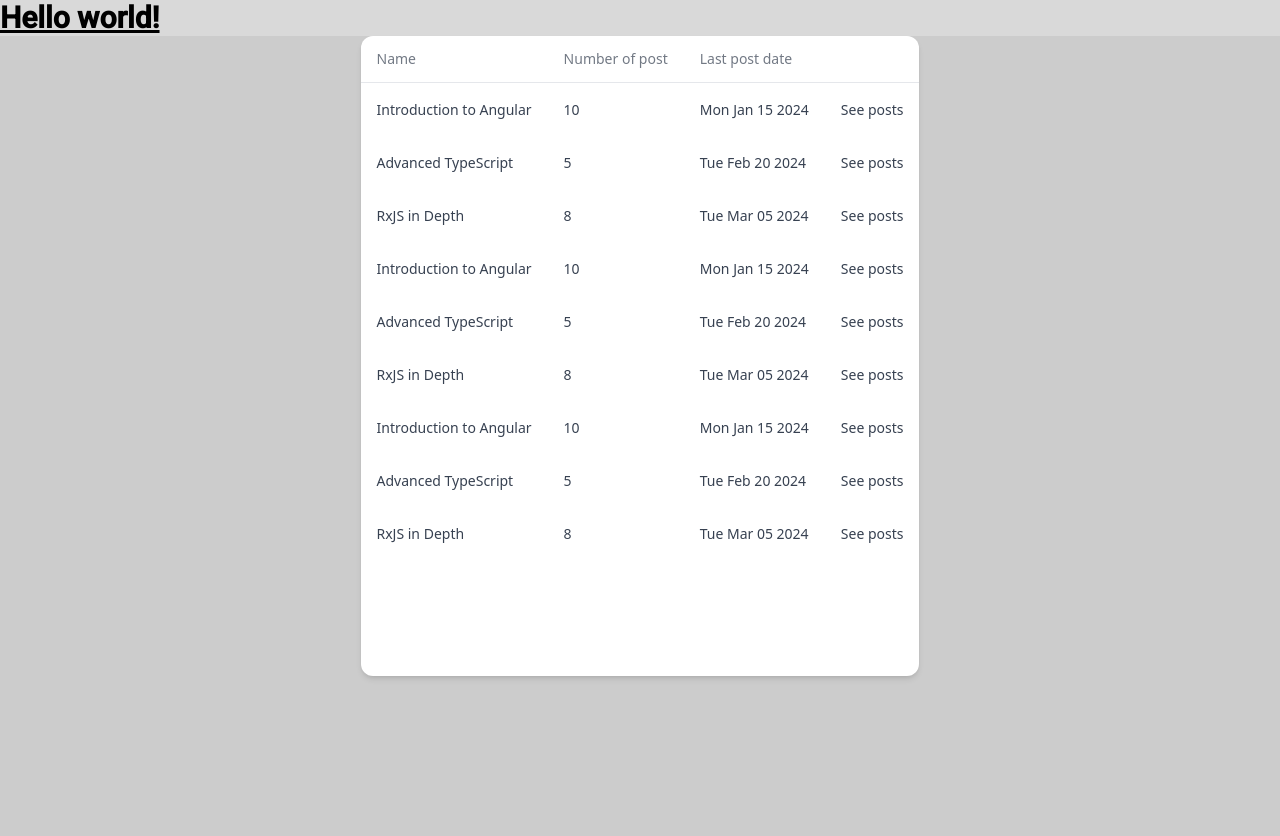
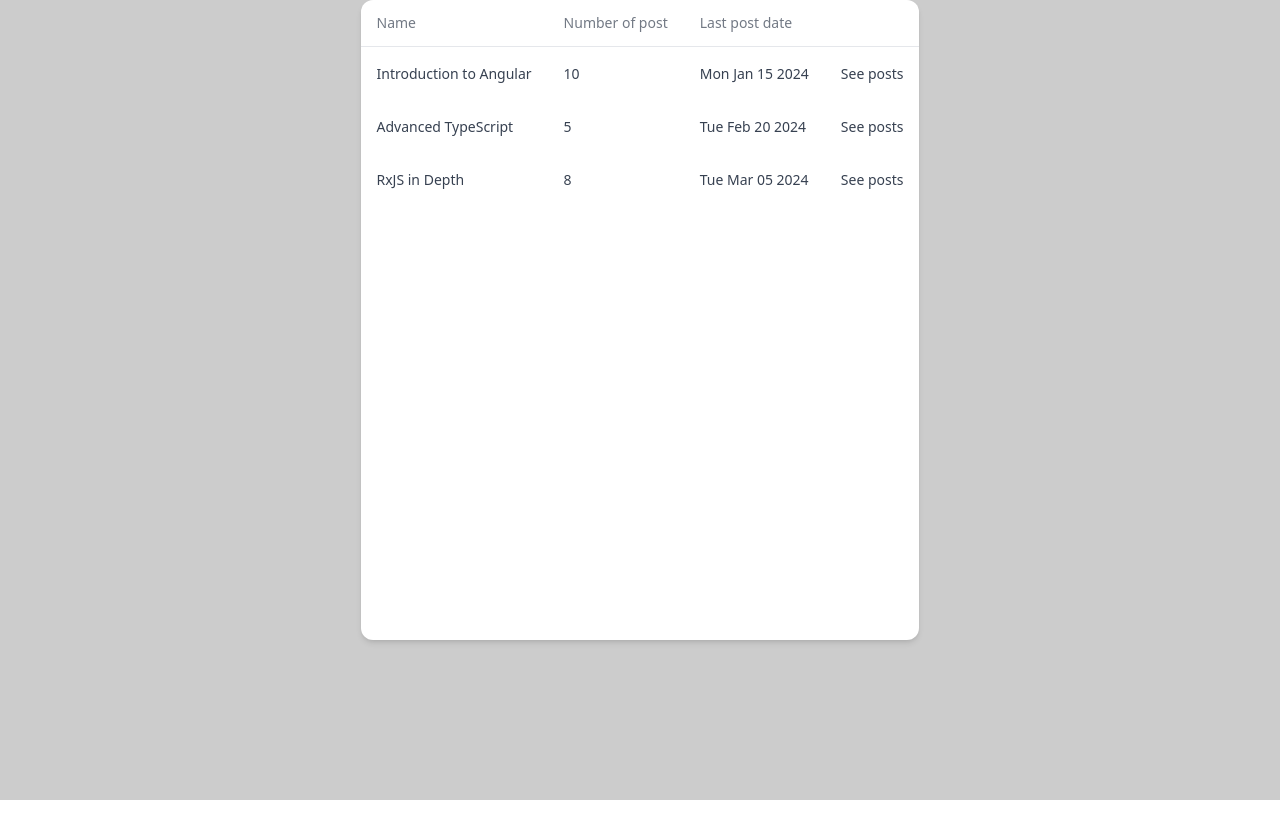
Before and after one commit to hugoponthieu/dorum-front, an Angular app: page /home in a window 1280 px wide. After the commit the page ends 800 px from the top, so only its background shows below. Built offline with nearby package versions, Linux system fonts and the light colour scheme.

Commit message:
init message and topic page

```diff
--- a/src/app/app.component.html
+++ b/src/app/app.component.html
@@ -1,10 +1 @@
-
-<main class="main">
-  <div class="content">
-    <h1 class="text-3xl font-bold underline bg-black/15">
-      Hello world!
-    </h1>
-  </div >
-</main>
-
 <router-outlet />
--- a/src/app/app.routes.ts
+++ b/src/app/app.routes.ts
@@ -1,7 +1,8 @@
 import { Routes } from '@angular/router';
 import { HomeScreenComponent } from './home-screen/home-screen.component';
+import { TopicScreenComponent } from './topic-screen/topic-screen.component';
 
 export const routes: Routes = [
     { path: 'home', component: HomeScreenComponent },
-    { path: 'pouette', component: HomeScreenComponent }
+    { path: 'topic/:id', component: TopicScreenComponent }
 ];
--- /dev/null
+++ b/src/app/models/topic.ts
@@ -0,0 +1,6 @@
+export interface Topic {
+    id: number;
+    name: string;
+    numberOfPosts: number;
+    lastPostDate: string;
+  }
--- a/src/app/post-table/post-table.component.html
+++ b/src/app/post-table/post-table.component.html
@@ -43,7 +43,7 @@
           </p>
         </td>
         <td class="p-4">
-          <a (click)="(navigateTo(topic))" class="block font-sans text-sm antialiased font-medium leading-normal text-blue-gray-900">See posts</a>
+          <a (click)="(navigateTo(topic))" class="block font-sans text-sm antialiased font-medium leading-normal text-blue-gray-900 cursor-pointer">See posts</a>
         </td>
       </tr>
     }
--- a/src/app/post-table/post-table.component.ts
+++ b/src/app/post-table/post-table.component.ts
@@ -15,12 +15,6 @@
     { id: 1, name: 'Introduction to Angular', numberOfPosts: 10, lastPostDate: new Date('2024-01-15').toDateString() },
     { id: 2, name: 'Advanced TypeScript', numberOfPosts: 5, lastPostDate: new Date('2024-02-20').toDateString() },
     { id: 3, name: 'RxJS in Depth', numberOfPosts: 8, lastPostDate: new Date('2024-03-05').toDateString() },
-    { id: 1, name: 'Introduction to Angular', numberOfPosts: 10, lastPostDate: new Date('2024-01-15').toDateString() },
-    { id: 2, name: 'Advanced TypeScript', numberOfPosts: 5, lastPostDate: new Date('2024-02-20').toDateString() },
-    { id: 3, name: 'RxJS in Depth', numberOfPosts: 8, lastPostDate: new Date('2024-03-05').toDateString() },
-    { id: 1, name: 'Introduction to Angular', numberOfPosts: 10, lastPostDate: new Date('2024-01-15').toDateString() },
-    { id: 2, name: 'Advanced TypeScript', numberOfPosts: 5, lastPostDate: new Date('2024-02-20').toDateString() },
-    { id: 3, name: 'RxJS in Depth', numberOfPosts: 8, lastPostDate: new Date('2024-03-05').toDateString() },
   ]);
   displayedColumns: string[] = ['name', 'numberOfPosts', 'lastPostDate'];
 
@@ -28,7 +22,7 @@
 
 
   navigateTo(topic: any) {
-    this.router.navigate(['/topic' + topic.id])
+    this.router.navigate(['/topic/' + topic.id])
     // You can add any other action you want to perform on row click here
   }
 }
--- /dev/null
+++ b/src/app/topic-screen/topic-screen.component.html
@@ -0,0 +1,8 @@
+<div class="flex flex-row bg-black/70 h-20 rounded-b-xl"></div>
+
+<div class="flex flex-row bg-black/20 h-full justify-center ">
+<div class="flex flex-col bg-black w-3/4">
+
+</div>
+
+</div>
```
Also changed, not shown: src/app/topic-screen/topic-screen.component.ts (added, +12 -0 lines).
